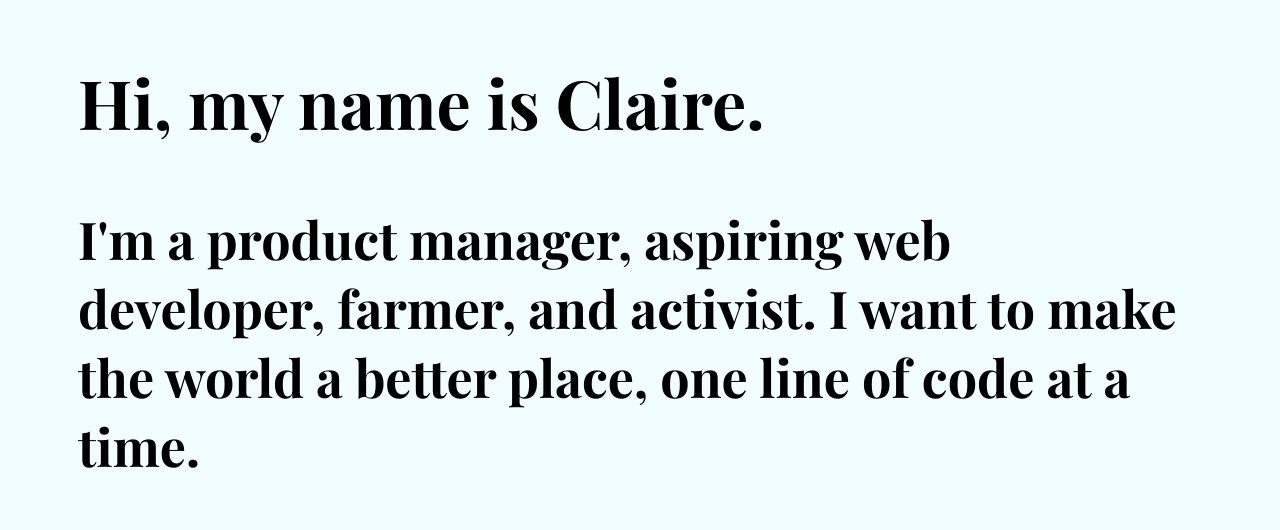
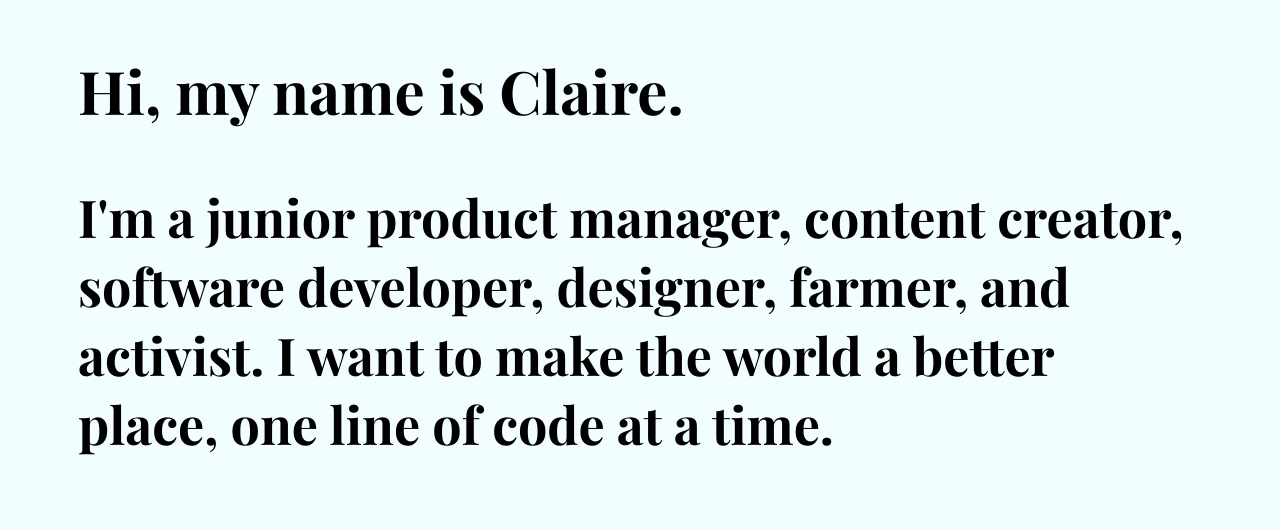
Before and after one commit to csinozich/personal-portfolio, a React (Create React App) app in the folder personal-portfolio/: page / in a window 1280 px wide. Shown: the top 530 px of the page. Built offline with nearby package versions, Linux system fonts and the light colour scheme.

Commit message:
small design tweaks

```diff
--- a/personal-portfolio/src/components/homepage/Homepage.js
+++ b/personal-portfolio/src/components/homepage/Homepage.js
@@ -6,8 +6,9 @@ const Homepage = props => {
     <div>
       <h2 className="homepage-header">Hi, my name is Claire.</h2>
       <h3 className="homepage-text">
-        I'm a product manager, aspiring web developer, farmer, and activist. I
-        want to make the world a better place, one line of code at a time.
+        I'm a junior product manager, content creator, software developer,
+        designer, farmer, and activist. I want to make the world a better place,
+        one line of code at a time.
       </h3>
     </div>
   );
--- a/personal-portfolio/src/components/homepage/homepage.css
+++ b/personal-portfolio/src/components/homepage/homepage.css
@@ -1,5 +1,5 @@
 .homepage-header {
-  font-size: 68px;
+  font-size: 60px;
   margin-left: 70px;
 }
 
```
